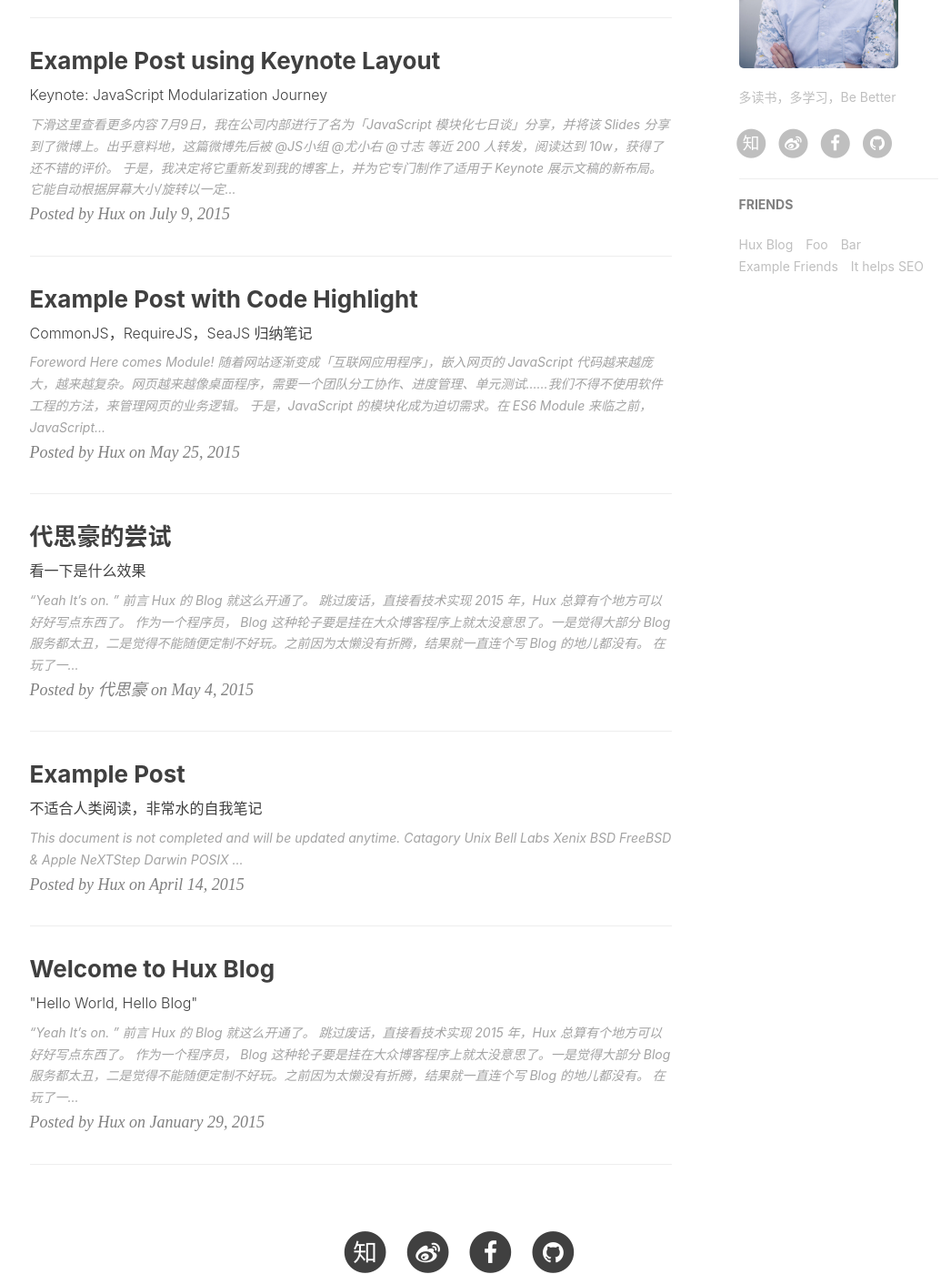
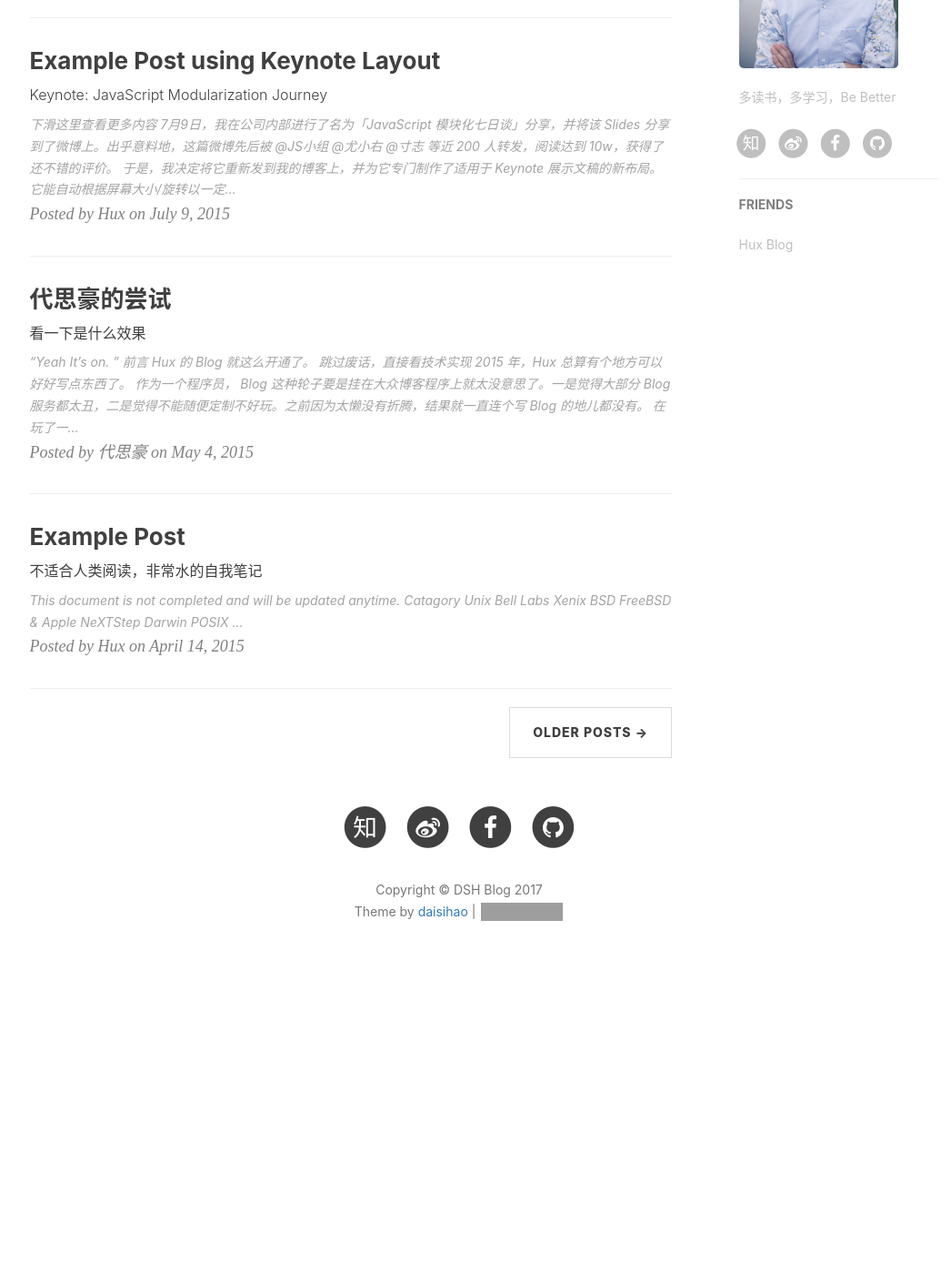
Before and after one commit to daisihao/daisihao.github.com, a Jekyll site: the page built from index.html, in a window 1280 px wide and 1400 px high, scrolled down 845 px. Shown: the whole window at 91% size, without its empty margins (135-1181 px from the left). Built offline with Jekyll 4.4.1, drawn with Linux system fonts in a browser that asks for light colours; nearby versions of some CDN libraries; the list of posts is cut into pages by our own code; comment, search, counter and statistics services are not loaded; after the commit the page ends 1951 px from its top, so only the background shows below that; some of the changed lines change nothing that is shown; grey boxes are pictures that could not be loaded.

Commit message:
daisihao

````diff
--- a/_config.yml
+++ b/_config.yml
@@ -23,7 +23,7 @@ facebook_username:  daisihao
 # from 2016, 'pygments' is unsupported on GitHub Pages. Use 'rouge' for highlighting instead.
 highlighter: rouge
 permalink: pretty
-paginate: 10
+paginate: 5
 exclude: ["less","node_modules","Gruntfile.js","package.json","README.md"]
 anchorjs: true                          # if you want to customize anchor. check out line:181 of `post.html`
 
@@ -83,17 +83,5 @@ friends: [
     {
         title: "Hux Blog",
         href: "http://huangxuan.me"
-    },{
-        title: "Foo",
-        href: "#"
-    },{
-        title: "Bar",
-        href: "#"
-    },{
-        title: "Example Friends",
-        href: "#"
-    },{
-        title: "It helps SEO",
-        href: "#"
     }
 ]
--- a/_posts/2014-01-29-hello-2015.markdown
+++ b/_posts/2014-01-29-hello-2015.markdown
@@ -1,6 +1,6 @@
 ---
 layout:     post
-title:      "Welcome to Hux Blog"
+title:      "Welcome to DSH Blog"
 subtitle:   " \"Hello World, Hello Blog\""
 date:       2015-01-29 12:00:00
 author:     "Hux"
--- a/_posts/2015-05-25-js-module-loader.markdown
+++ /dev/null
@@ -1,320 +0,0 @@
----
-layout:     post
-title:      "Example Post with Code Highlight"
-subtitle:   "CommonJS，RequireJS，SeaJS 归纳笔记"
-date:       2015-05-25
-author:     "Hux"
-header-img: "img/post-bg-js-module.jpg"
-tags:
-    - 前端开发
-    - JavaScript
----
-
-
-
-## Foreword
-
-> Here comes Module!
-
-随着网站逐渐变成「互联网应用程序」，嵌入网页的 JavaScript 代码越来越庞大，越来越复杂。网页越来越像桌面程序，需要一个团队分工协作、进度管理、单元测试……我们不得不使用软件工程的方法，来管理网页的业务逻辑。
-
-于是，JavaScript 的模块化成为迫切需求。在 ES6 Module 来临之前，JavaScript 社区提供了强大支持，尝试在现有的运行环境下，实现模块的效果。
-
-
----
-
-## Catalog
-
-
-1.  [CommonJS & Node](#commonjs--node)
-3.  [History](#history)
-4.  [RequireJS & AMD](#requirejs--amd)
-5.  [SeaJS & CMD](#seajs--cmd)
-6.  [AMD vs CMD](#amd-vs-cmd)
-7.  [WebPack](#webpack)
-
-
-
-## CommonJS & Node
-
-> Javascript: not just for browsers any more! —— CommonJS Slogen
-
-前端模块化的事实标准之一，2009 年 8 月，[CommonJS](http://wiki.commonjs.org/wiki/CommonJS) 诞生。
-
-CommonJS 本质上只是一套规范（API 定义），而 Node.js 采用并实现了部分规范，CommonJS Module 的写法也因此广泛流行。
-
-
-让我们看看 Node 中的实现：
-
-```js
-// 由于 Node 原生支持模块的作用域，并不需要额外的 wrapper
-// "as though the module was wrapped in a function"
-
-var a = require('./a')  // 加载模块（同步加载）
-a.doSomething()         // 等上一句执行完才会执行
-
-exports.b = function(){ // 暴露 b 函数接口
-  // do something
-}
-```
-
-`exports`是一个内置对象，就像`require`是一个内置加载函数一样。如果你希望直接赋值一个完整的对象或者构造函数，覆写`module.exports`就可以了。
-
-CommonJS 前身叫 ServerJS ，**后来希望能更加 COMMON，成为通吃各种环境的模块规范，改名为 CommonJS** 。CommonJS 最初只专注于 Server-side 而非浏览器环境，因此它采用了同步加载的机制，这对服务器环境（硬盘 I/O 速度）不是问题，而对浏览器环境（网速）来说并不合适。
-
-
-因此，各种适用于浏览器环境的模块框架与标准逐个诞生，他们的共同点是：
-
-* 采用异步加载（预先加载所有依赖的模块后回调执行，符合浏览器的网络环境）
-* 虽然代码风格不同，但其实都可以看作 CommonJS Modules 语法的变体。
-* 都在向着 **COMMON** 的方向进化：**兼容不同风格，兼容浏览器和服务器两种环境**
-
-本文接下来要讨论的典例是：
-
-* RequireJS & AMD（异步加载，预执行，依赖前置。默认推荐 AMD 写法）
-* SeaJS & CMD（异步加载，懒执行，依赖就近，默认推荐 CommonJS 写法）
-
-
-
-
-
-## History
-
-<!--<h2 id="history"> History </h2>-->
-
-> 此段落参考自玉伯的 [前端模块化开发那点历史](https://github.com/seajs/seajs/issues/588)
-
-09-10 年间，CommonJS（那时还叫 ServerJS） 社区推出 [Modules/1.0](http://wiki.commonjs.org/wiki/Modules) 规范，并且在 Node.js 等环境下取得了很不错的实践。
-
-09年下半年这帮充满干劲的小伙子们想把 ServerJS 的成功经验进一步推广到浏览器端，于是将社区改名叫 CommonJS，同时激烈争论 Modules 的下一版规范。分歧和冲突由此诞生，逐步形成了三大流派：
-
-
-1. **Modules/1.x** 流派。这个观点觉得 1.x 规范已经够用，只要移植到浏览器端就好。要做的是新增 [Modules/Transport](http://wiki.commonjs.org/wiki/Modules/Transport) 规范，即在浏览器上运行前，先通过转换工具将模块转换为符合 Transport 规范的代码。主流代表是服务端的开发人员。现在值得关注的有两个实现：越来越火的 component 和走在前沿的 es6 module transpiler。
-2. **Modules/Async** 流派。这个观点觉得浏览器有自身的特征，不应该直接用 Modules/1.x 规范。这个观点下的典型代表是 [AMD](http://wiki.commonjs.org/wiki/Modules/AsynchronousDefinition) 规范及其实现 [RequireJS](http://requirejs.org/)。这个稍后再细说。
-3. **Modules/2.0** 流派。这个观点觉得浏览器有自身的特征，不应该直接用 Modules/1.x 规范，但应该尽可能与 Modules/1.x 规范保持一致。这个观点下的典型代表是 BravoJS 和 FlyScript 的作者。BravoJS 作者对 CommonJS 的社区的贡献很大，这份 Modules/2.0-draft 规范花了很多心思。FlyScript 的作者提出了 Modules/Wrappings 规范，这规范是 CMD 规范的前身。可惜的是 BravoJS 太学院派，FlyScript 后来做了自我阉割，将整个网站（flyscript.org）下线了。这个观点在本文中的典型代表就是 SeaJS 和 CMD 了
-
-
-补一嘴：阿里 KISSY 的 KMD 其实跟 AMD 非常类似，只是用 `add`和`use` 两个源自于 YUI Modules 的函数名替换了 `define` 和 `require` ，但其原理更接近 RequireJS ，与 YUI Modules 的 `Y` 沙箱 Attach 机制并不相同
-
-
-## RequireJS & AMD
-
-[AMD (Async Module Definition)](http://wiki.commonjs.org/wiki/Modules/AsynchronousDefinition) 是 RequireJS 在推广过程中对模块定义的规范化产出。
-
-> RequireJS is a JavaScript file and module loader. It is optimized for in-browser use, but it can be used in other JavaScript environments
-
-RequireJS 主要解决的还是 CommonJS 同步加载脚本不适合浏览器 这个问题：
-
-```js
-//CommonJS
-
-var Employee = require("types/Employee");
-
-function Programmer (){
-    //do something
-}
-
-Programmer.prototype = new Employee();
-
-//如果 require call 是异步的，那么肯定 error
-//因为在执行这句前 Employee 模块肯定来不及加载进来
-```
-> As the comment indicates above, if require() is async, this code will not work. However, loading scripts synchronously in the browser kills performance. So, what to do?
-
-所以我们需要 **Function Wrapping** 来获取依赖并且提前通过 script tag 提前加载进来
-
-
-```js
-//AMD Wrapper
-
-define(
-    [types/Employee],    //依赖
-    function(Employee){  //这个回调会在所有依赖都被加载后才执行
-
-        function Programmer(){
-            //do something
-        };
-
-        Programmer.prototype = new Employee();
-        return Programmer;  //return Constructor
-    }
-)
-```
-
-当依赖模块非常多时，这种**依赖前置**的写法会显得有点奇怪，所以 AMD 给了一个语法糖， **simplified CommonJS wrapping**，借鉴了 CommonJS 的 require 就近风格，也更方便对 CommonJS 模块的兼容：
-
-```js
-define(function (require) {
-    var dependency1 = require('dependency1'),
-        dependency2 = require('dependency2');
-
-    return function () {};
-});
-```
-The AMD loader will parse out the `require('')` calls by using `Function.prototype.toString()`, then internally convert the above define call into this:
-
-```js
-define(['require', 'dependency1', 'dependency2'], function (require) {
-    var dependency1 = require('dependency1'),
-        dependency2 = require('dependency2');
-
-    return function () {};
-});
-```
-
-出于`Function.prototype.toString()`兼容性和性能的考虑，最好的做法还是做一次 **optimized build**
-
-
-
-AMD 和 CommonJS 的核心争议如下：
-
-### 1. **执行时机**
-
-Modules/1.0:
-
-```js
-var a = require("./a") // 执行到此时，a.js 才同步下载并执行
-```
-
-AMD: （使用 require 的语法糖时）
-
-```js
-define(["require"],function(require)){
-    // 在这里，a.js 已经下载并且执行好了
-    // 使用 require() 并不是 AMD 的推荐写法
-    var a = require("./a") // 此处仅仅是取模块 a 的 exports
-})
-```
-
-AMD 里提前下载 a.js 是出于对浏览器环境的考虑，只能采取异步下载，这个社区都认可（Sea.js 也是这么做的）
-
-但是 AMD 的执行是 Early Executing，而 Modules/1.0 是第一次 require 时才执行。这个差异很多人不能接受，包括持 Modules/2.0 观点的人也不能接受。
-
-### 2. **书写风格**
-
-AMD 推荐的风格并不使用`require`，而是通过参数传入，破坏了**依赖就近**：
-
-```js
-define(["a", "b", "c"],function(a, b, c){
-    // 提前申明了并初始化了所有模块
-
-    true || b.foo(); //即便根本没用到模块 b，但 b 还是提前执行了。
-})
-```
-
-不过，在笔者看来，风格喜好因人而异，主要还是**预执行**和**懒执行**的差异。
-
-另外，require 2.0 也开始思考异步处理**软依赖**（区别于一定需要的**硬依赖**）的问题，提出了这样的方案：
-
-```js
-// 函数体内：
-if(status){
-    async(['a'],function(a){
-        a.doSomething()
-    })
-}
-```
-
-## SeaJS & CMD
-
-CMD (Common Module Definition) 是 [SeaJS](http://seajs.org/docs/) 在推广过程中对模块定义的规范化产出，是 Modules/2.0 流派的支持者，因此 SeaJS 的模块写法尽可能与 Modules/1.x 规范保持一致。
-
-不过目前国外的该流派都死得差不多了，RequireJS 目前成为浏览器端模块的事实标准，国内最有名气的就是玉伯的 Sea.js ，不过对国际的推广力度不够。
-
-* CMD Specification
-    * [English (CMDJS-repo)](https://github.com/cmdjs/specification/blob/master/draft/module.md)
-    * [Chinese (SeaJS-repo)](https://github.com/seajs/seajs/issues/242)
-
-
-CMD 主要有 define, factory, require, export 这么几个东西
-
- * define `define(id?, deps?, factory)`
- * factory `factory(require, exports, module)`
- * require `require(id)`
- * exports `Object`
-
-
-CMD 推荐的 Code Style 是使用 CommonJS 风格的 `require`：
-
-* 这个 require 实际上是一个全局函数，用于加载模块，这里实际就是传入而已
-
-```js
-define(function(require, exports) {
-
-    // 获取模块 a 的接口
-    var a = require('./a');
-    // 调用模块 a 的方法
-    a.doSomething();
-
-    // 对外提供 foo 属性
-    exports.foo = 'bar';
-    // 对外提供 doSomething 方法
-    exports.doSomething = function() {};
-
-});
-```
-
-但是你也可以使用 AMD 风格，或者使用 return 来进行模块暴露
-
-```js
-define('hello', ['jquery'], function(require, exports, module) {
-
-    // 模块代码...
-
-    // 直接通过 return 暴露接口
-    return {
-        foo: 'bar',
-        doSomething: function() {}
-    };
-
-});
-```
-
-
-
-Sea.js 借鉴了 RequireJS 的不少东西，比如将 FlyScript 中的 module.declare 改名为 define 等。Sea.js 更多地来自 Modules/2.0 的观点，但尽可能去掉了学院派的东西，加入了不少实战派的理念。
-
-
-
-## AMD vs CMD
-
-**虽然两者目前都兼容各种风格，但其底层原理并不相同，从其分别推荐的写法就可以看出两者背后原理的不同：**
-
-1. 对于依赖的模块，AMD 是**提前执行**，CMD 是**懒执行**。（都是先加载）
-*  CMD 推崇**依赖就近**，AMD 推崇**依赖前置**。
-
-看代码：
-
-```js
-// AMD 默认推荐
-
-define(['./a', './b'], function(a, b) {  // 依赖前置，提前执行
-
-    a.doSomething()
-    b.doSomething()
-
-})
-
-```
-
-```js
-// CMD
-
-define(function(require, exports, module) {
-
-    var a = require('./a')
-    a.doSomething()
-
-    var b = require('./b') // 依赖就近，延迟执行
-    b.doSomething()
-})
-```
-
-
-
-
-
-
-## WebPack
-
-> working...
````
